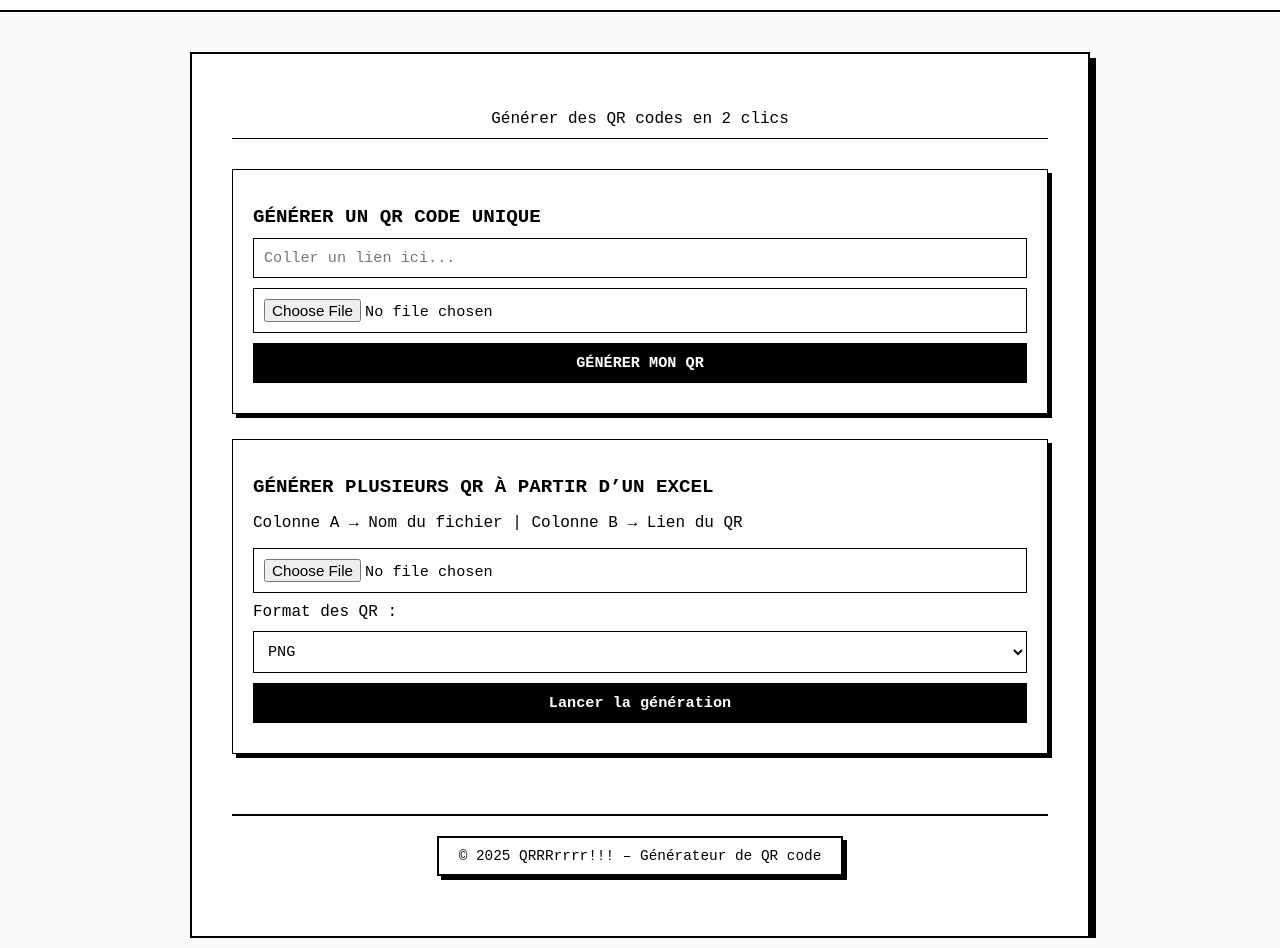
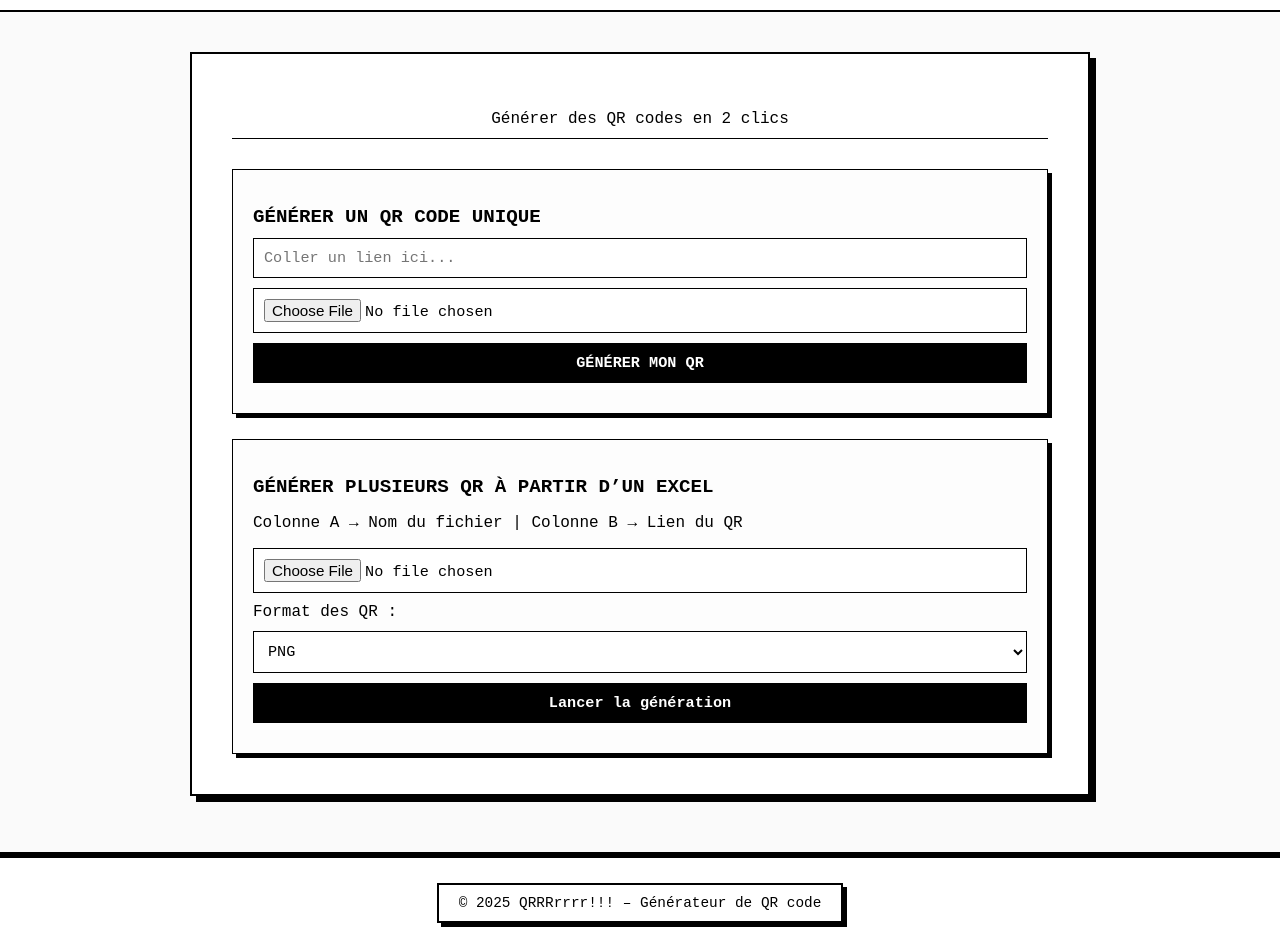
Before and after one commit to XVI-I/QRRRrrrr, a plain HTML site: page index.html in a window 1280 px wide. Shown: the part 91-1039 px from the top of the page. Drawn offline with Linux system fonts and the light colour scheme.

Commit message:
Footer pleine largeur style header, hors du conteneur principal

```diff
--- a/index.html
+++ b/index.html
@@ -42,12 +42,11 @@
   <a id="downloadZip" style="display:none">📦 Télécharger le ZIP</a>
 </section>
 
+  </main>
 
-    <footer>
-  <p>© 2025 QRRRrrrr!!! – Générateur de QR code</p>
-</footer>
-
-  </main>
+<footer>
+    <p>© 2025 QRRRrrrr!!! – Générateur de QR code</p>
+  </footer>
 
   <script src="./libs/qrcode.min.js"></script>
   <script src="./libs/xlsx.full.min.js"></script>
--- a/style.css
+++ b/style.css
@@ -35,7 +35,6 @@ header h1 {
   color: #000;
   border: 2px solid #000;
   text-transform: none;
-  /* 🧱 Ombre dans le style des cadres */
   box-shadow: 4px 4px 0 #000;
 }
 
@@ -49,6 +48,7 @@ header h1 {
   box-sizing: border-box;
   box-shadow: 6px 6px 0 #000;
   margin-top: 40px;
+  margin-bottom: 60px; /* pour respirer au-dessus du footer */
 }
 
 /* Sous-titre */
@@ -113,9 +113,9 @@ footer {
   background: #fff;
   color: #000;
   text-align: center;
-  padding: 20px 0;
+  padding: 25px 0;
   border-top: 2px solid #000;
-  margin-top: 60px;
+  box-shadow: 0 -4px 0 #000;
   position: relative;
 }
 
```
